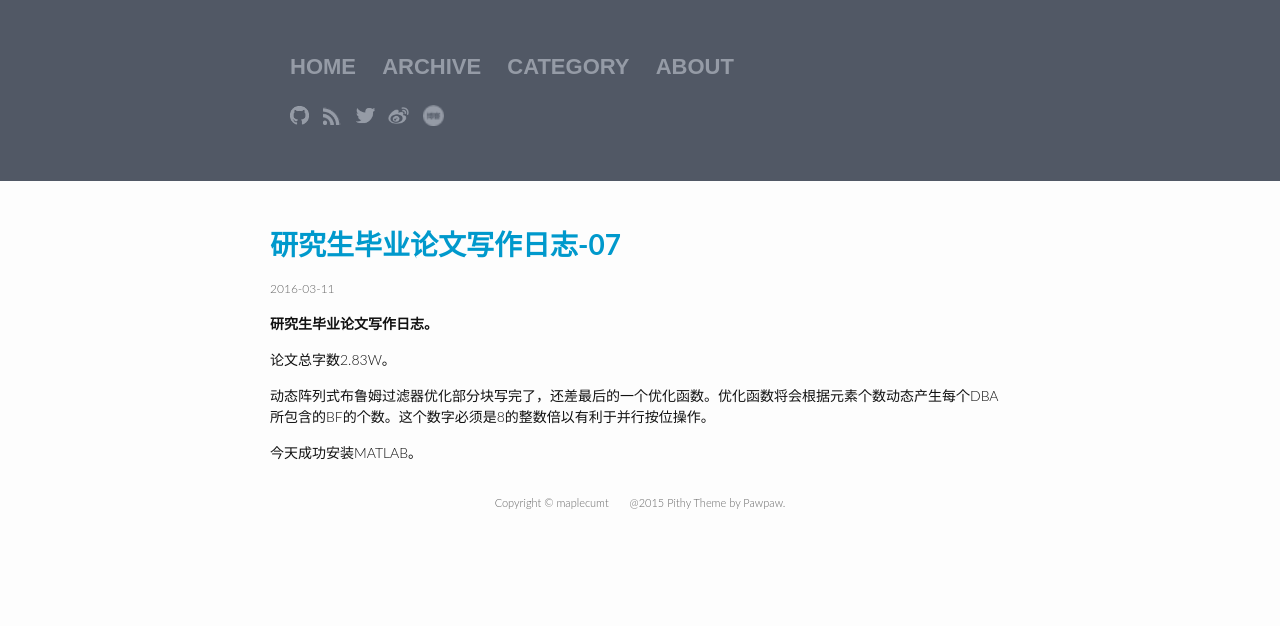
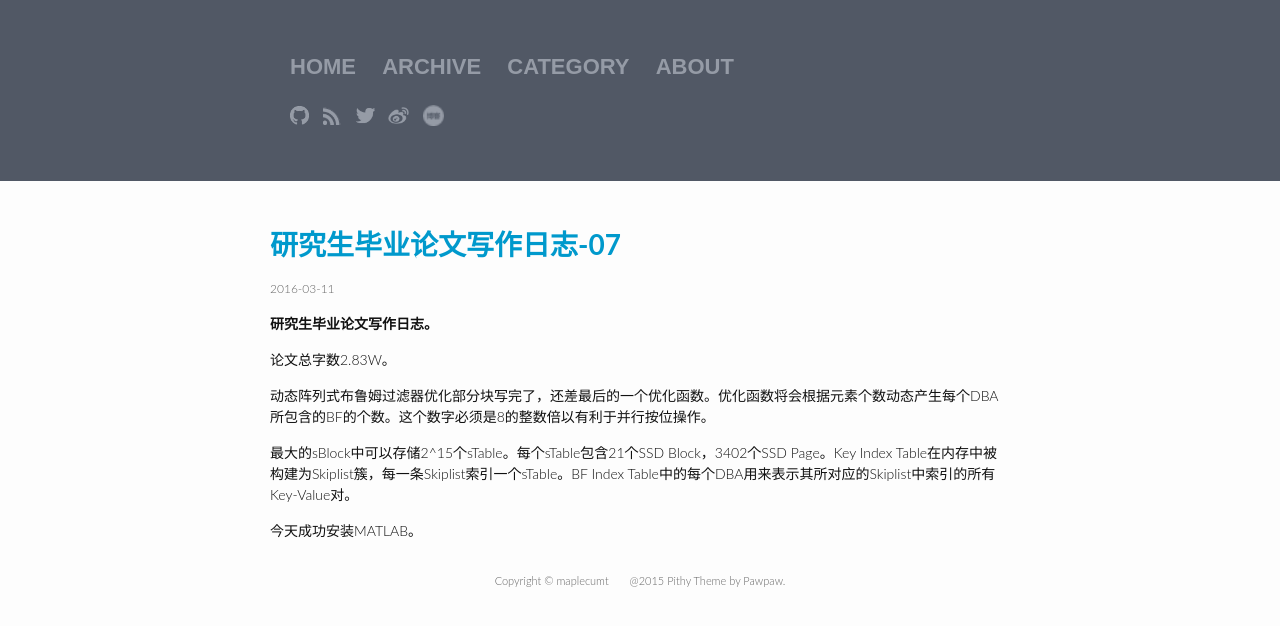
Before and after one commit to maple-yf/maplecumt, a Jekyll site: the page built from _posts/2016-03-11-graduate-paper-0g.markdown, in a window 1280 px wide. Shown: the top 626 px of the page. Built offline with Jekyll 4.4.1, drawn with Linux system fonts in a browser that asks for light colours; comment, search, counter and statistics services are not loaded.

Commit message:
no message

```diff
--- a/_posts/2016-03-11-graduate-paper-0g.markdown
+++ b/_posts/2016-03-11-graduate-paper-0g.markdown
@@ -12,5 +12,8 @@ categories: Graduate-Paper
 	动态阵列式布鲁姆过滤器优化部分块写完了，还差最后的一个优化函数。优化函数将会根据元素个数动态产生每个DBA所包含的BF的个数。这个数字必须是8的整数倍以有利于并行按位操作。
 </p>
 <p>
+	最大的sBlock中可以存储2^15个sTable。每个sTable包含21个SSD Block，3402个SSD Page。Key Index Table在内存中被构建为Skiplist簇，每一条Skiplist索引一个sTable。BF Index Table中的每个DBA用来表示其所对应的Skiplist中索引的所有Key-Value对。
+</p>
+<p>
 	今天成功安装MATLAB。
 </p>
```
